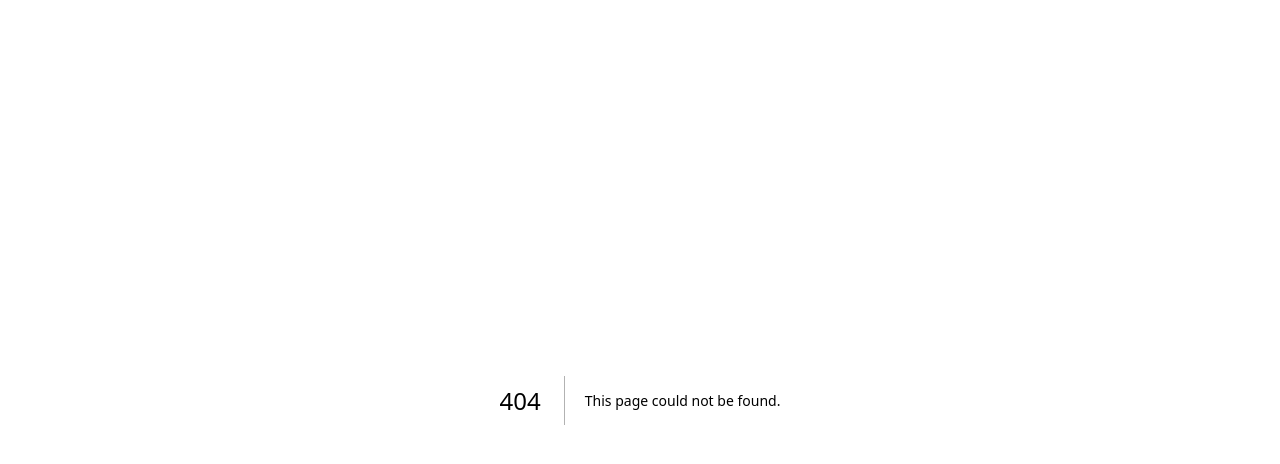
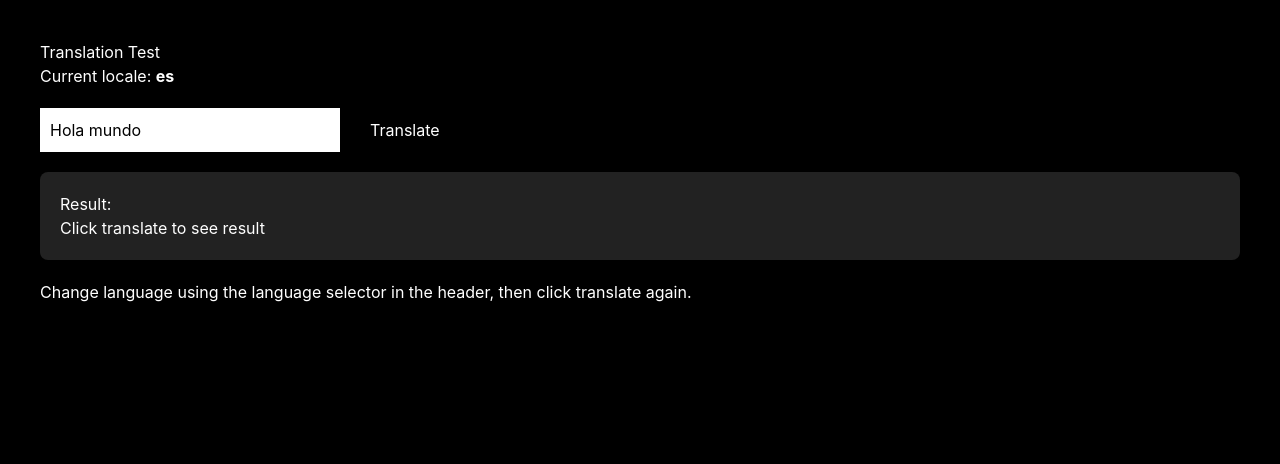
Before and after one commit to omarmonroyxv/stack-project, a Next.js app in the folder frontend/: page /test-translate in a window 1280 px wide. Before the commit this address had no page. Shown: the top 464 px of the page. Built offline with nearby package versions, Linux system fonts and the light colour scheme.

Commit message:
Translate

```diff
--- a/frontend/lib/translate.js
+++ b/frontend/lib/translate.js
@@ -1,15 +1,26 @@
-// Simple translation service using MyMemory API (free, no API key needed)
+// Translation service using Google Translate (free, no API key, no limits)
 export async function translateText(text, targetLang) {
   if (!text || targetLang === 'es') return text;
 
   try {
-    const response = await fetch(
-      `https://api.mymemory.translated.net/get?q=${encodeURIComponent(text)}&langpair=es|${targetLang}`
-    );
+    // Using Google Translate via translate.googleapis.com (free, no key needed for client-side)
+    const url = `https://translate.googleapis.com/translate_a/single?client=gtx&sl=es&tl=${targetLang}&dt=t&q=${encodeURIComponent(text)}`;
+
+    console.log('Calling Google Translate:', { text: text.substring(0, 50), targetLang });
+
+    const response = await fetch(url);
     const data = await response.json();
 
-    if (data.responseData && data.responseData.translatedText) {
-      return data.responseData.translatedText;
+    // Google Translate returns: [[["translated","original",null,null,3]],null,"es"]
+    if (data && data[0] && Array.isArray(data[0])) {
+      const translated = data[0].map(item => item[0]).join('');
+
+      console.log('Translation result:', {
+        original: text.substring(0, 50),
+        translated: translated.substring(0, 50)
+      });
+
+      return translated;
     }
 
     return text;
--- a/frontend/pages/blog/[slug].js
+++ b/frontend/pages/blog/[slug].js
@@ -1,8 +1,10 @@
-import { useEffect } from 'react';
+import { useEffect, useState } from 'react';
+import { useRouter } from 'next/router';
 import Layout from '../../components/Layout';
 import Link from 'next/link';
 import { motion } from 'framer-motion';
 import { FiCalendar, FiUser, FiEye, FiArrowLeft, FiTag } from 'react-icons/fi';
+import { translateWithCache } from '../../lib/translate';
 
 const API_URL = 'https://stack-backend-7jvd.onrender.com/api/blog';
 
@@ -39,6 +41,46 @@ export async function getServerSideProps({ params }) {
 }
 
 export default function PostPage({ post }) {
+  const router = useRouter();
+  const { locale } = router;
+  const [translatedPost, setTranslatedPost] = useState(post);
+  const [isTranslating, setIsTranslating] = useState(false);
+
+  // Translate post when locale changes
+  useEffect(() => {
+    async function translatePost() {
+      if (!post || locale === 'es') {
+        setTranslatedPost(post);
+        return;
+      }
+
+      console.log('Translating post to:', locale);
+      setIsTranslating(true);
+
+      try {
+        const translatedTitle = await translateWithCache(post.title, locale);
+        const translatedExcerpt = post.excerpt ? await translateWithCache(post.excerpt, locale) : '';
+        const translatedContent = await translateWithCache(post.content, locale);
+
+        setTranslatedPost({
+          ...post,
+          title: translatedTitle,
+          excerpt: translatedExcerpt,
+          content: translatedContent,
+        });
+
+        console.log('Post translation complete');
+      } catch (error) {
+        console.error('Translation error:', error);
+        setTranslatedPost(post);
+      } finally {
+        setIsTranslating(false);
+      }
+    }
+
+    translatePost();
+  }, [post, locale]);
+
   // Load Ezoic ads when component mounts
   useEffect(() => {
     if (post && typeof window !== 'undefined' && window.ezstandalone) {
@@ -90,7 +132,7 @@ export default function PostPage({ post }) {
   }
 
   return (
-    <Layout title={post.title} description={post.excerpt}>
+    <Layout title={translatedPost?.title || post?.title} description={translatedPost?.excerpt || post?.excerpt}>
       <div className="min-h-screen bg-slate-950">
 
         {/* Back Button */}
@@ -116,7 +158,7 @@ export default function PostPage({ post }) {
             >
               <img
                 src={post.coverImage}
-                alt={post.title}
+                alt={translatedPost?.title || post.title}
                 className="w-full h-full object-cover"
               />
               <div className="absolute inset-0 bg-gradient-to-t from-slate-950 to-transparent" />
@@ -147,18 +189,18 @@ export default function PostPage({ post }) {
             transition={{ delay: 0.2 }}
             className="text-4xl md:text-5xl lg:text-6xl font-black text-white mb-6 leading-tight"
           >
-            {post.title}
+            {isTranslating ? post.title : (translatedPost?.title || post.title)}
           </motion.h1>
 
           {/* Excerpt */}
-          {post.excerpt && (
+          {(translatedPost?.excerpt || post.excerpt) && (
             <motion.p
               initial={{ opacity: 0 }}
               animate={{ opacity: 1 }}
               transition={{ delay: 0.3 }}
               className="text-xl text-gray-400 mb-8 leading-relaxed"
             >
-              {post.excerpt}
+              {isTranslating ? post.excerpt : (translatedPost?.excerpt || post.excerpt)}
             </motion.p>
           )}
 
@@ -204,7 +246,7 @@ export default function PostPage({ post }) {
               className="article-content text-gray-300 leading-relaxed space-y-4"
               dangerouslySetInnerHTML={{
                 __html: (() => {
-                  let content = post.content;
+                  let content = isTranslating ? post.content : (translatedPost?.content || post.content);
 
                   // Primero procesamos las imágenes Markdown: ![alt](url)
                   content = content.replace(
--- a/frontend/pages/blog/index.js
+++ b/frontend/pages/blog/index.js
@@ -80,20 +80,45 @@ export default function Blog({
   // Traducir posts cuando cambia el idioma
   useEffect(() => {
     async function translatePosts() {
+      console.log('Translation effect triggered:', { locale, postsCount: posts.length });
+
       if (locale === 'es' || !posts.length) {
+        console.log('Skipping translation (Spanish or no posts)');
         setTranslatedPosts(posts);
         return;
       }
 
-      const translated = await Promise.all(
-        posts.map(async (post) => ({
-          ...post,
-          title: await translateWithCache(post.title, locale),
-          excerpt: await translateWithCache(post.excerpt, locale),
-        }))
-      );
+      console.log('Starting translation to:', locale);
+      setLoading(true);
 
-      setTranslatedPosts(translated);
+      try {
+        const translated = await Promise.all(
+          posts.map(async (post) => {
+            const translatedTitle = await translateWithCache(post.title, locale);
+            const translatedExcerpt = await translateWithCache(post.excerpt, locale);
+
+            console.log('Translated:', {
+              original: post.title,
+              translated: translatedTitle,
+              locale
+            });
+
+            return {
+              ...post,
+              title: translatedTitle,
+              excerpt: translatedExcerpt,
+            };
+          })
+        );
+
+        setTranslatedPosts(translated);
+        console.log('Translation complete');
+      } catch (error) {
+        console.error('Translation error:', error);
+        setTranslatedPosts(posts);
+      } finally {
+        setLoading(false);
+      }
     }
 
     translatePosts();
--- /dev/null
+++ b/frontend/pages/test-translate.js
@@ -0,0 +1,51 @@
+import { useState } from 'react';
+import { useRouter } from 'next/router';
+import { translateText } from '../lib/translate';
+
+export default function TestTranslate() {
+  const router = useRouter();
+  const { locale } = router;
+  const [input, setInput] = useState('Hola mundo');
+  const [output, setOutput] = useState('');
+  const [loading, setLoading] = useState(false);
+
+  const handleTranslate = async () => {
+    setLoading(true);
+    try {
+      const result = await translateText(input, locale);
+      setOutput(result);
+    } catch (error) {
+      console.error('Error:', error);
+      setOutput('ERROR: ' + error.message);
+    }
+    setLoading(false);
+  };
+
+  return (
+    <div style={{ padding: '40px', backgroundColor: '#000', color: '#fff', minHeight: '100vh' }}>
+      <h1>Translation Test</h1>
+      <p>Current locale: <strong>{locale}</strong></p>
+
+      <div style={{ marginTop: '20px' }}>
+        <input
+          type="text"
+          value={input}
+          onChange={(e) => setInput(e.target.value)}
+          style={{ padding: '10px', width: '300px', marginRight: '10px', color: '#000' }}
+        />
+        <button onClick={handleTranslate} disabled={loading} style={{ padding: '10px 20px' }}>
+          {loading ? 'Translating...' : 'Translate'}
+        </button>
+      </div>
+
+      <div style={{ marginTop: '20px', padding: '20px', backgroundColor: '#222', borderRadius: '8px' }}>
+        <h3>Result:</h3>
+        <p>{output || 'Click translate to see result'}</p>
+      </div>
+
+      <div style={{ marginTop: '20px' }}>
+        <p>Change language using the language selector in the header, then click translate again.</p>
+      </div>
+    </div>
+  );
+}
```
